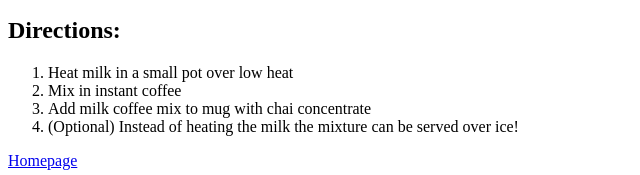
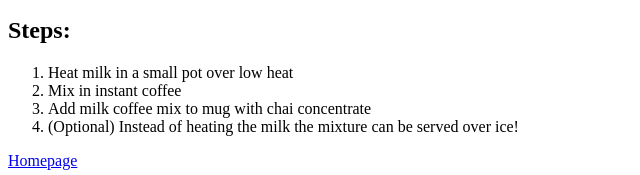
Before and after one commit to winterlamb/odin-recipes, a plain HTML site: page recipes/dirtychai.html in a window 1280 px wide. Shown: the part 742-917 px from the top of the page, 0-640 px from the left. Drawn offline with Linux system fonts and the light colour scheme.

Commit message:
Change directions to steps

```diff
--- a/recipes/dirtychai.html
+++ b/recipes/dirtychai.html
@@ -19,7 +19,7 @@
             <li>Instant coffee (read package for quantity)</li>
         </ul>
 
-        <h2>Directions:</h2>
+        <h2>Steps:</h2>
         <ol>
             <li>Heat milk in a small pot over low heat</li>
             <li>Mix in instant coffee</li>
```
Also changed, not shown: recipes/negroni.html (+1 -1 lines).
